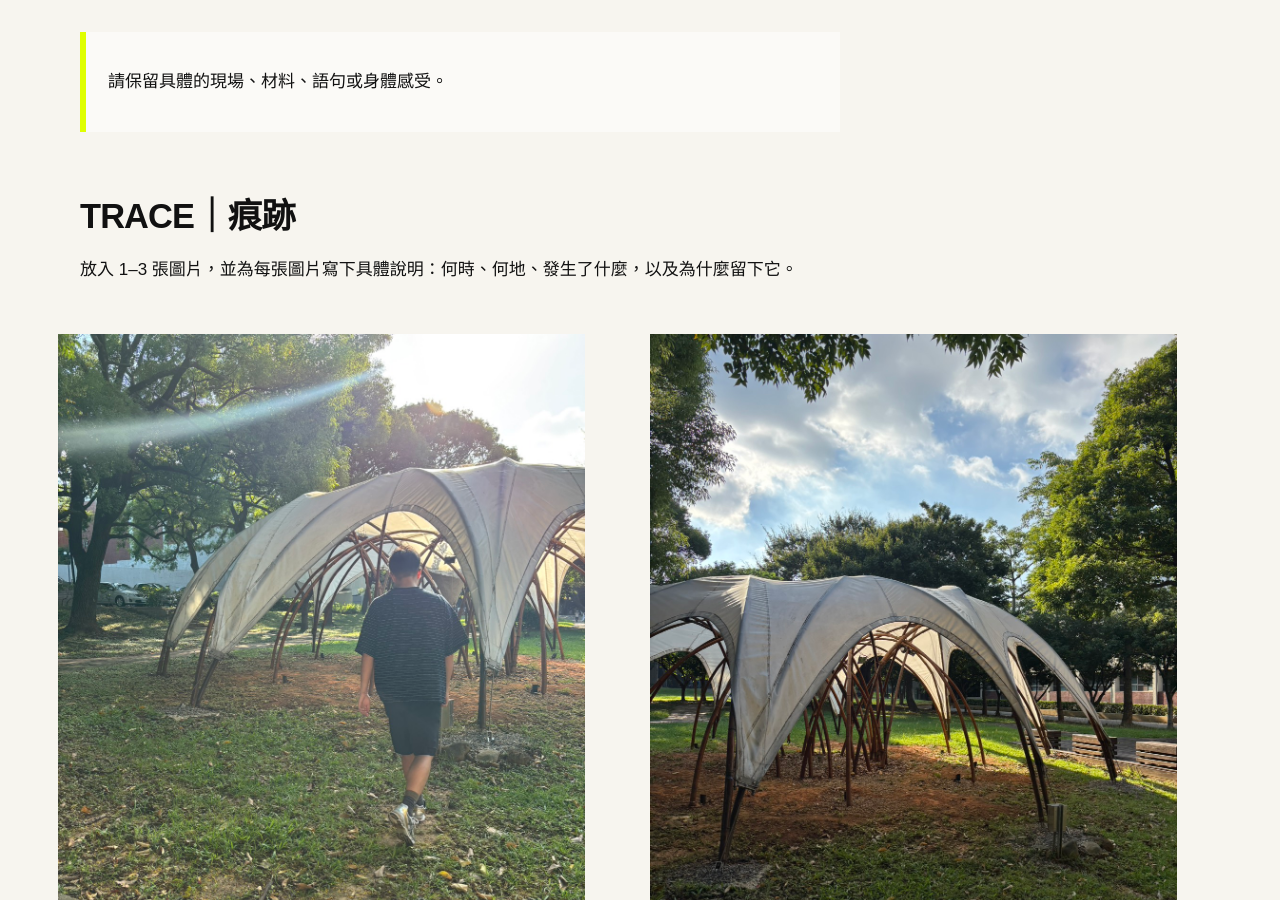
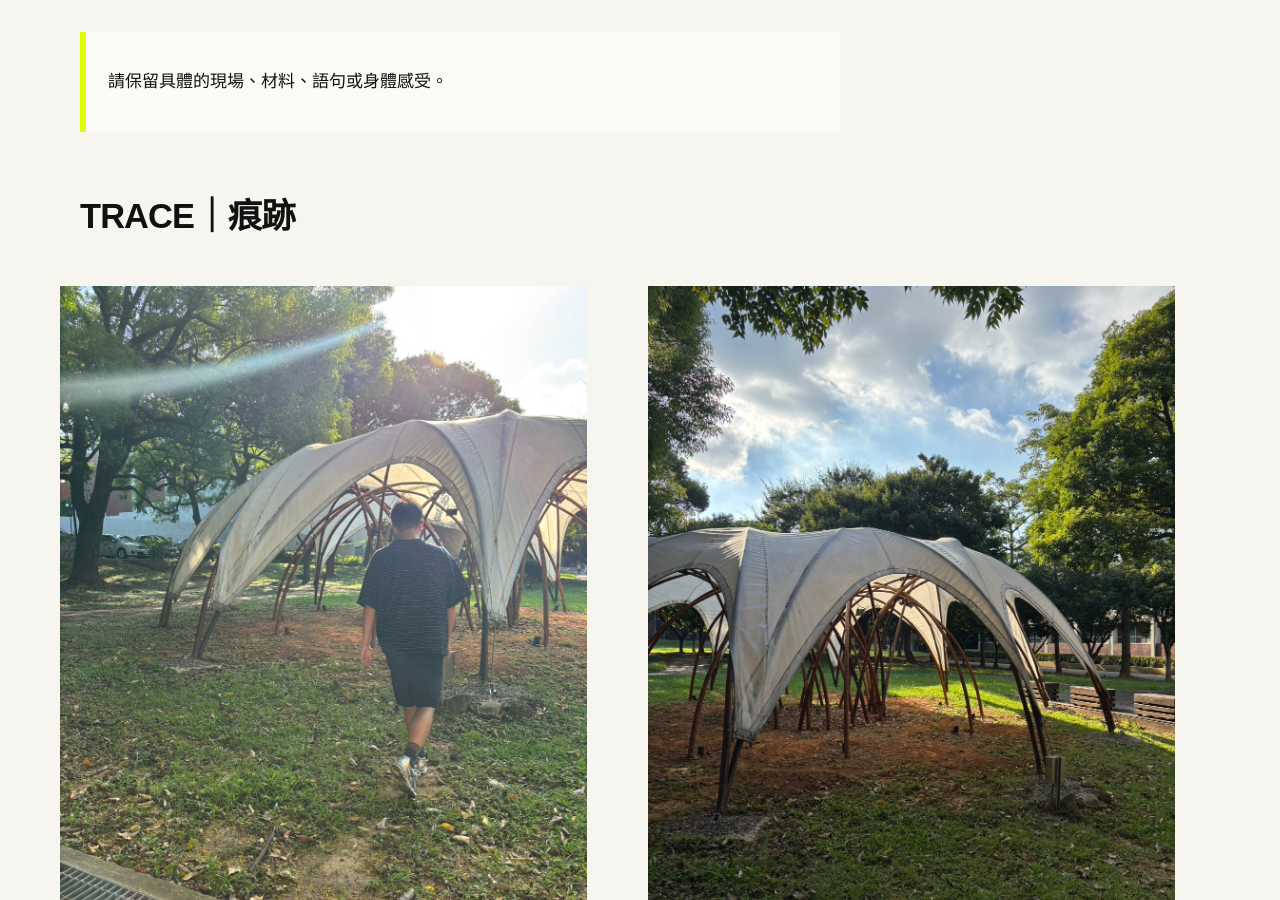
Before and after one commit to liki1928/fieldworkarchive, a Jekyll site: the page built from weeks/week-02.md, in a window 1280 px wide and 900 px high, scrolled down 342 px. Built offline with Jekyll 4.4.1, drawn with Linux system fonts in a browser that asks for light colours.

Commit message:
Update week-02.md

```diff
--- a/weeks/week-02.md
+++ b/weeks/week-02.md
@@ -11,17 +11,20 @@ permalink: /weeks/week-02/
 
 ## TRACE｜痕跡
 
-放入 1–3 張圖片，並為每張圖片寫下具體說明：何時、何地、發生了什麼，以及為什麼留下它。<br>
-<div style="display: flex; gap: 20px; margin-left: -45px;">
-  <img src="{{ '/assets/images/w02-1.jpg' | relative_url }}" alt="圖一" style="width: calc(50% - 10px);">
-  <img src="{{ '/assets/images/w02-2.jpg' | relative_url }}" alt="圖二" style="width: calc(50% - 10px);">
+<!-- 放入 1–3 張圖片，並為每張圖片寫下具體說明：何時、何地、發生了什麼，以及為什麼留下它。 -->
+<div style="display: flex; gap: 10px; margin-left: -45px;">
+  <img src="{{ '/assets/images/w02-1.jpg' | relative_url }}" alt="圖一" style="width: calc(50% - 5px);">
+  <img src="{{ '/assets/images/w02-2.jpg' | relative_url }}" alt="圖二" style="width: calc(50% - 5px);">
 </div>
+
+
+![圖三]({{ '/assets/images/w02-3.jpg' | relative_url }})
 
 
 
 ## FRICTION｜摩擦
 
-描述一個沒有如預期發生的瞬間。
+<!-- 描述一個沒有如預期發生的瞬間。 -->
 
 ## CONNECTION｜連結
 
```
